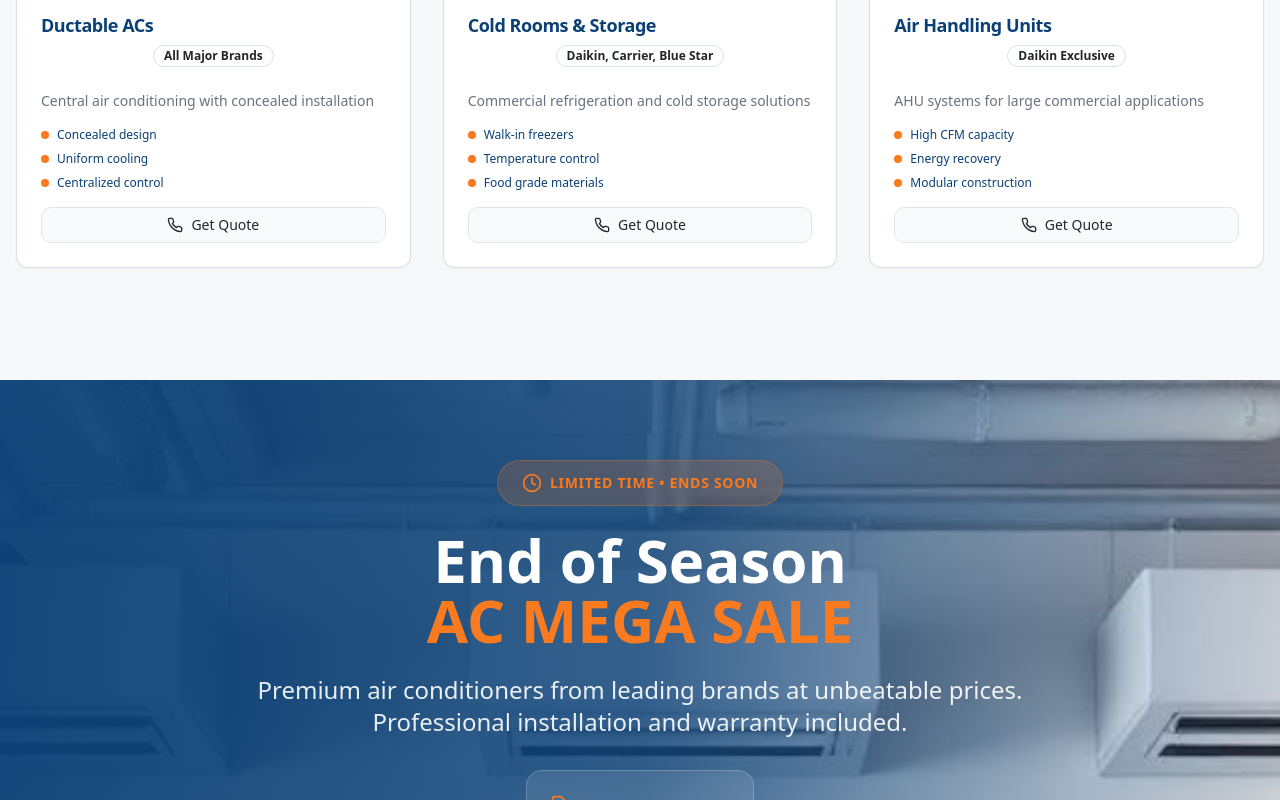
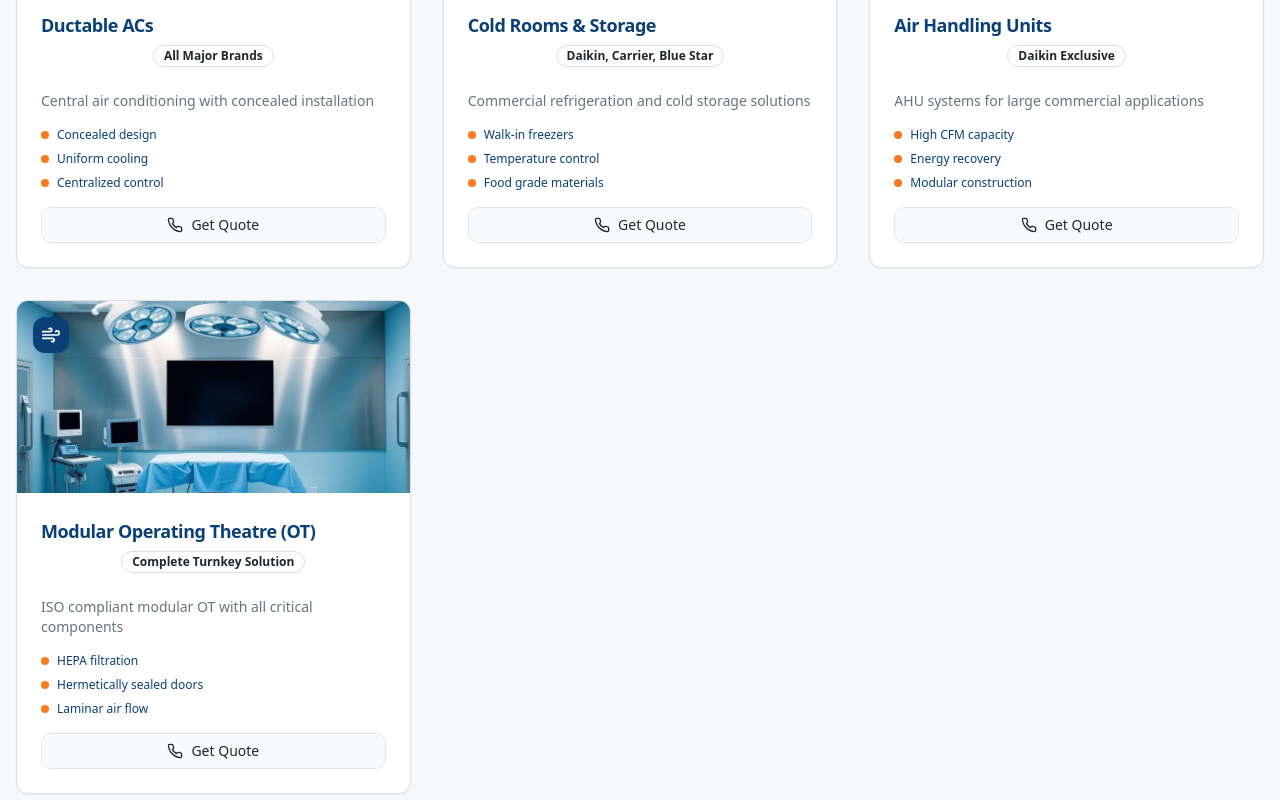
Before and after one commit to Khandelwal-Distributors/khandelwal-cool-comfort, a React (Vite) app: page /products in a window 1280 px wide. Shown: the part 4179-4979 px from the top of the page. Built offline with nearby package versions, Linux system fonts and the light colour scheme.

Commit message:
Add Modular OT to categories

```diff
--- a/src/pages/Products.tsx
+++ b/src/pages/Products.tsx
@@ -28,6 +28,7 @@ import chillerSystem from "@/assets/chiller-system.jpg";
 import heatPump from "@/assets/heat-pump.jpg";
 import ductableAc from "@/assets/ductable-ac.jpg";
 import deepFreezer from "@/assets/deep-freezer.jpg";
+import wallPanelsImg from "@/assets/ot-wall-panels.jpg";
 import EndOfSeasonSale from "@/components/EndOfSeasonSale";
 import productsHeroBg from "@/assets/products-hero-bg.jpg";
 
@@ -403,6 +404,14 @@ const Products = () => {
                   image: ahuSystem,
                   products: ["High CFM capacity", "Energy recovery", "Modular construction"],
                   link: "/products/ahu-system"
+                },
+                {
+                  title: "Modular Operating Theatre (OT)",
+                  brand: "Complete Turnkey Solution",
+                  description: "ISO compliant modular OT with all critical components",
+                  image: wallPanelsImg,
+                  products: ["HEPA filtration", "Hermetically sealed doors", "Laminar air flow"],
+                  link: "/products/modular-ot"
                 }
               ].map((item, index) => (
                 <Link key={index} to={item.link}>
```
